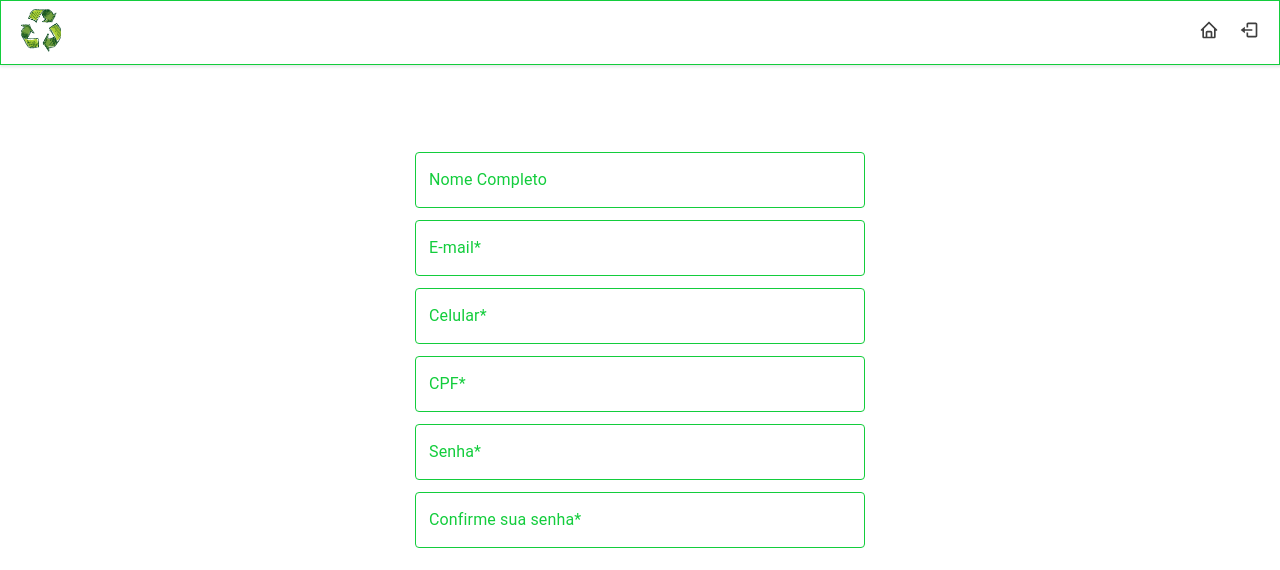
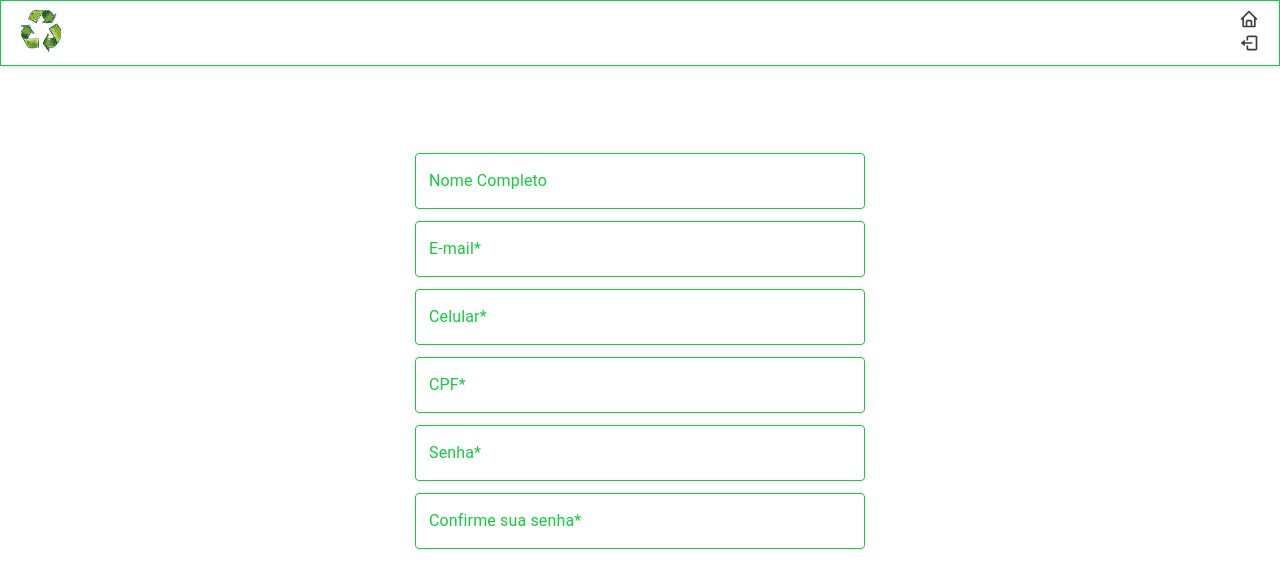
Before and after one commit to igormtk/proviHack-Equipe2-Front, a React (Create React App) app in the folder eu-reciclo/: page /signup/user in a window 1280 px wide. Shown: the top 570 px of the page. Built offline with nearby package versions, Linux system fonts and the light colour scheme.

Commit message:
refactor: change input component

```diff
--- a/eu-reciclo/src/Components/Header/Header.js
+++ b/eu-reciclo/src/Components/Header/Header.js
@@ -1,5 +1,5 @@
 import React from "react";
-import { HeaderContainer, Icon, LightTooltip, Logo } from "./HeaderStyle";
+import { HeaderContainer, LightTooltip, Logo } from "./HeaderStyle";
 import logo from "../../Assets/Icons/logo.png";
 import home from "../../Assets/Icons/home_header.png";
 import { Link } from "react-router-dom";
@@ -17,12 +17,16 @@ const Header = () => {
       <div>
         <Link to="/home/user">
           <LightTooltip title="Ir para a home">
-            <BiHome src={home} alt="home icon" />
+            <div>
+              <BiHome src={home} alt="home icon" />
+            </div>
           </LightTooltip>
         </Link>
         <Link to="/">
           <LightTooltip title="Sair">
-            <BiLogOut onClick={logOut} />
+            <div>
+              <BiLogOut onClick={logOut} />
+            </div>
           </LightTooltip>
         </Link>
       </div>
--- a/eu-reciclo/src/Components/Input/index.js
+++ b/eu-reciclo/src/Components/Input/index.js
@@ -1,11 +1,7 @@
 import { StyledInput } from "./style";
 
-const InputField = ({ register = null, name = "", ...rest }) => {
-  return !!register ? (
-    <StyledInput {...register(name)} {...rest} />
-  ) : (
-    <StyledInput {...rest} />
-  );
+const InputField = ({ register, name, ...rest }) => {
+  return <StyledInput {...register(name)} {...rest} />;
 };
 
 export default InputField;
--- a/eu-reciclo/src/Pages/UserLoginPage/UserLoginForm.js
+++ b/eu-reciclo/src/Pages/UserLoginPage/UserLoginForm.js
@@ -1,6 +1,6 @@
 import React from "react";
 import useFormHook from "../../Hooks/useFormHook";
-import InputField from "../../Components/Input";
+import {StyledInput} from "../../Components/Input/style.js";
 import PrimaryButton from "../../Components/PrimaryButton";
 import { UseLogin } from "../../Contexts/loginContext";
 
@@ -17,7 +17,7 @@ const UserLoginForm = () => {
   return (
     <div>
       <form onSubmit={onSubmitLogin}>
-        <InputField
+        <StyledInput
           name="email"
           value={form.email}
           onChange={handleInputOnChange}
@@ -29,7 +29,7 @@ const UserLoginForm = () => {
           required
         />
 
-        <InputField
+        <StyledInput
           name="password"
           value={form.password}
           onChange={handleInputOnChange}
```
